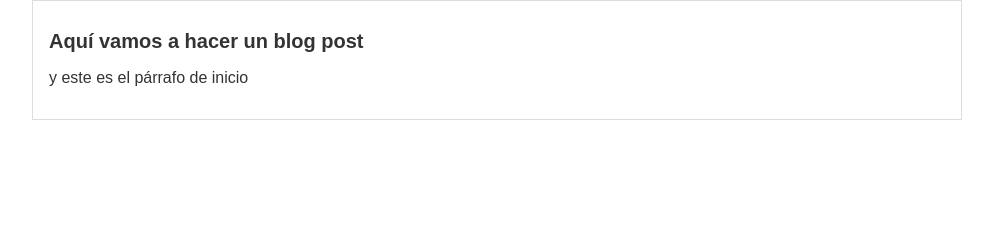
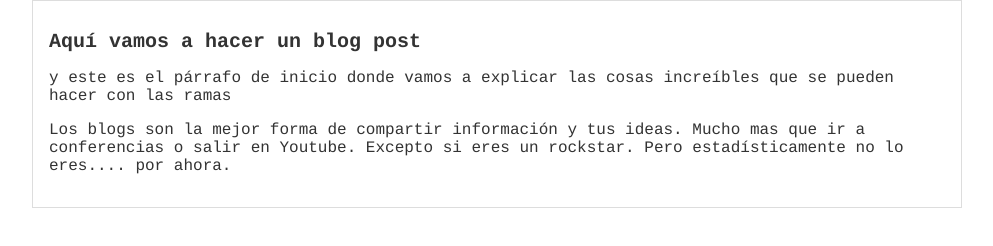
Before and after one commit to GabrielPuig1975/Hyper-Blog, a plain HTML site: page blog/index.html in a window 1280 px wide. Shown: the whole page, without its empty margins (143-1136 px from the left). Drawn offline with Linux system fonts and the light colour scheme.

Commit message:
Agregado el contenido adicional del blog y una mejor tipografía

```diff
--- a/blog/index.html
+++ b/blog/index.html
@@ -11,7 +11,8 @@
     <div id="container">
         <div id="post">
             <h1>Aquí vamos a hacer un blog post</h1>
-            <p>y este es el párrafo de inicio</p>
+            <p>y este es el párrafo de inicio donde vamos a explicar las cosas increíbles que se pueden hacer con las ramas</p>
+            <p>Los blogs son la mejor forma de compartir información y tus ideas. Mucho mas que ir a conferencias o salir en Youtube. Excepto si eres un rockstar. Pero estadísticamente no lo eres.... por ahora.</p>
         </div>
     </div>
 </body>
--- a/blog/styles.css
+++ b/blog/styles.css
@@ -2,7 +2,7 @@ body
 {
     color: #333;
     text-align: center;
-    font-family: "Arial";
+    font-family: 'Courier';
     font-size: 16px;
     margin: 0;
     padding: 0;
```
